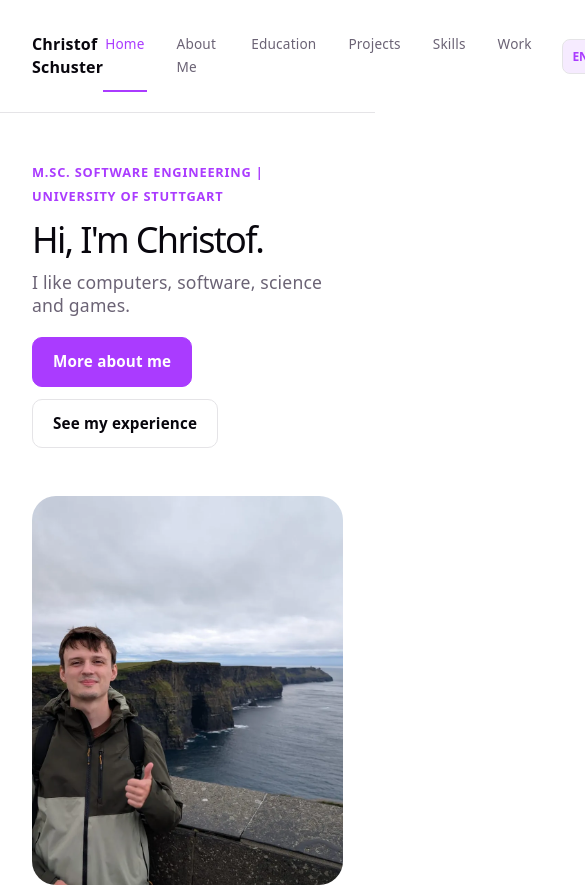
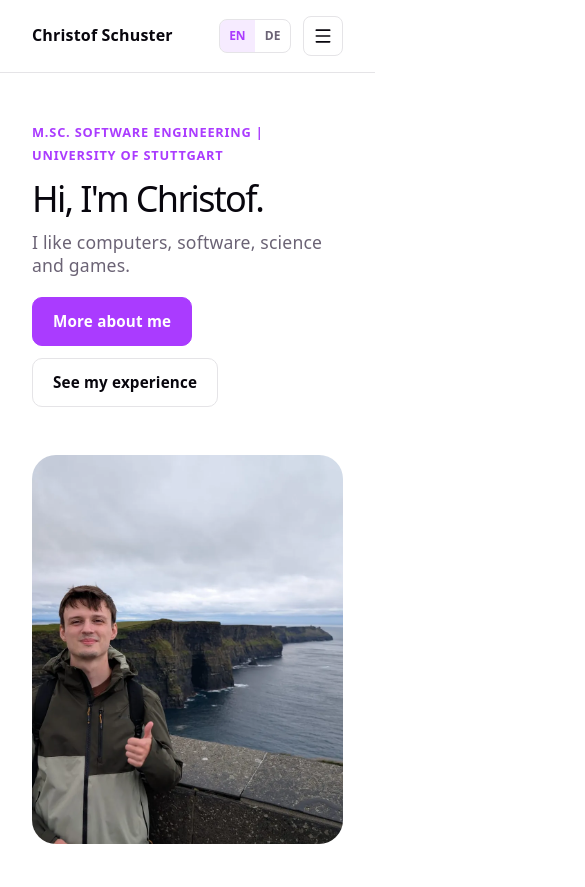
Before and after one commit to christofmitf/portfolio, a React (Vite) app: page / in a window 390 px wide. Shown: the top 887 px of the page, 585 px wide, since content can reach past the window. Built offline with nearby package versions, Linux system fonts and the light colour scheme.

Commit message:
Improve mobile support, add focus sytels and skip link

```diff
--- a/src/App.tsx
+++ b/src/App.tsx
@@ -25,7 +25,8 @@ function App() {
   return (
     <>
       <Header />
-      <main>
+      {/* tabIndex -1 so the skip link in the header can move the focus here */}
+      <main id="main" tabIndex={-1}>
         {/* shows nothing while a lazy page is still loading, header and footer stay */}
         <Suspense fallback={null}>
           <Routes>
--- a/src/components/Header.css
+++ b/src/components/Header.css
@@ -1,7 +1,9 @@
 .header {
+  position: relative;
   display: flex;
   justify-content: space-between;
   align-items: center;
+  gap: 16px;
   padding: 20px 32px;
   border-bottom: 1px solid var(--border);
 }
@@ -43,3 +45,81 @@
   color: var(--accent);
   border-bottom-color: var(--accent);
 }
+
+/* hidden above the header until it gets keyboard focus */
+.skip-link {
+  position: absolute;
+  top: 8px;
+  left: 32px;
+  transform: translateY(-200%);
+  padding: 8px 12px;
+  border-radius: 8px;
+  background: var(--accent);
+  color: #fff;
+  text-decoration: none;
+  z-index: 20;
+}
+
+.skip-link:focus {
+  transform: none;
+}
+
+.menu-button {
+  display: none;
+  align-items: center;
+  justify-content: center;
+  width: 40px;
+  height: 40px;
+  padding: 0;
+  border: 1px solid var(--border);
+  border-radius: 8px;
+  background: none;
+  color: var(--text-h);
+  cursor: pointer;
+}
+
+/* The German labels are long ("Berufserfahrung"), so the links stop fitting below about 900 px */
+@media (max-width: 900px) {
+  .header {
+    padding: 16px 32px;
+  }
+
+  .header-actions {
+    gap: 12px;
+  }
+
+  .menu-button {
+    display: flex;
+  }
+
+  .nav {
+    display: none;
+    position: absolute;
+    top: 100%;
+    left: 0;
+    right: 0;
+    flex-direction: column;
+    gap: 0;
+    padding: 8px 16px 16px;
+    background: var(--bg);
+    border-bottom: 1px solid var(--border);
+    box-shadow: var(--shadow);
+    z-index: 10;
+  }
+
+  .nav.open {
+    display: flex;
+  }
+
+  .nav-link {
+    font-size: 1rem;
+    padding: 12px 0;
+    border-bottom: none;
+    border-left: 2px solid transparent;
+    padding-left: 12px;
+  }
+
+  .nav-link.active {
+    border-left-color: var(--accent);
+  }
+}
--- a/src/components/Header.tsx
+++ b/src/components/Header.tsx
@@ -1,8 +1,13 @@
 /**
  * Navigation bar shown on every page. NavLink marks the link of the
  * current page with the `active` class.
+ *
+ * On small screens the links don't fit next to each other, so they are hidden
+ * behind a menu button and open as a dropdown below the header.
  */
 
+import { Menu, X } from 'lucide-react'
+import { useEffect, useRef, useState } from 'react'
 import { useTranslation } from 'react-i18next'
 import { Link, NavLink } from 'react-router'
 import { pages, paths } from '../lib/navigation'
@@ -11,22 +16,67 @@ import LanguageSwitch from './LanguageSwitch'
 
 function Header() {
   const { t } = useTranslation()
+  const [menuOpen, setMenuOpen] = useState(false)
+  const menuButton = useRef<HTMLButtonElement>(null)
+
+  // Escape closes the menu and puts the focus back on the button, like in a native dropdown
+  useEffect(() => {
+    if (!menuOpen) {
+      return
+    }
+    const onKeyDown = (event: KeyboardEvent) => {
+      if (event.key === 'Escape') {
+        setMenuOpen(false)
+        menuButton.current?.focus()
+      }
+    }
+    document.addEventListener('keydown', onKeyDown)
+    return () => document.removeEventListener('keydown', onKeyDown)
+  }, [menuOpen])
 
   return (
     <header className="header">
+      {/* With the HashRouter, "#main" would be read as a page URL, so the focus is moved by hand */}
+      <a
+        href="#main"
+        className="skip-link"
+        onClick={(event) => {
+          event.preventDefault()
+          document.getElementById('main')?.focus()
+        }}
+      >
+        {t('header.skipToContent')}
+      </a>
       <Link to={paths.home} className="header-name">
         Christof Schuster
       </Link>
       <div className="header-actions">
-        <nav className="nav">
+        <nav id="main-nav" className={menuOpen ? 'nav open' : 'nav'}>
           {pages.map((id) => (
             // `end` so that Home ("/") isn't marked active on every page
-            <NavLink key={id} to={paths[id]} end className="nav-link">
+            <NavLink
+              key={id}
+              to={paths[id]}
+              end
+              className="nav-link"
+              onClick={() => setMenuOpen(false)}
+            >
               {t(`nav.${id}`)}
             </NavLink>
           ))}
         </nav>
         <LanguageSwitch />
+        <button
+          ref={menuButton}
+          type="button"
+          className="menu-button"
+          aria-expanded={menuOpen}
+          aria-controls="main-nav"
+          aria-label={t(menuOpen ? 'header.closeMenu' : 'header.openMenu')}
+          onClick={() => setMenuOpen(!menuOpen)}
+        >
+          {menuOpen ? <X size={20} /> : <Menu size={20} />}
+        </button>
       </div>
     </header>
   )
--- a/src/components/LanguageSwitch.css
+++ b/src/components/LanguageSwitch.css
@@ -24,3 +24,8 @@
   background: var(--accent-bg);
   color: var(--accent);
 }
+
+/* the group has overflow: hidden, so the outline has to be drawn inside the button */
+.language-option:focus-visible {
+  outline-offset: -2px;
+}
--- a/src/components/pages/Projects.css
+++ b/src/components/pages/Projects.css
@@ -106,3 +106,7 @@
   padding: 0;
   margin: 1rem 0 0;
 }
+
+.project-links a {
+  color: var(--accent);
+}
--- a/src/data/projects.json
+++ b/src/data/projects.json
@@ -4,7 +4,7 @@
     "title": "VIBE",
     "context": {
       "en": "Software engineering research project, team of 3",
-      "de": "Forschungsprojekt Softwaretechnik, Team von drei Personen"
+      "de": "Forschungsprojekt Software Engineering, Team von drei Personen"
     },
     "description": {
       "en": "VIBE extends the research app VitaBeat, which combines the music someone listens to with heart rate and other data from their smartwatch. We added personalised song recommendations based on vital data and the current activity, and gamification to keep users engaged. For the gamification, I built an achievement system and a quiz system, and I was also responsible for the user studies.",
--- a/src/index.css
+++ b/src/index.css
@@ -108,3 +108,14 @@ p {
   border-color: var(--accent);
   color: #fff;
 }
+
+/* Visible focus for keyboard users only, a mouse click doesn't show it */
+:focus-visible {
+  outline: 2px solid var(--accent);
+  outline-offset: 2px;
+}
+
+/* main only gets focus from the skip link, an outline around the whole page would just be noise */
+main:focus {
+  outline: none;
+}
--- a/src/locales/de.json
+++ b/src/locales/de.json
@@ -11,7 +11,10 @@
     "work": "Berufserfahrung"
   },
   "header": {
-    "languageSwitch": "Sprache wählen"
+    "languageSwitch": "Sprache wählen",
+    "skipToContent": "Zum Inhalt springen",
+    "openMenu": "Menü öffnen",
+    "closeMenu": "Menü schließen"
   },
   "footer": {
     "builtWith": "Erstellt mit React, TypeScript & Vite",
--- a/src/locales/en.json
+++ b/src/locales/en.json
@@ -11,7 +11,10 @@
     "work": "Work"
   },
   "header": {
-    "languageSwitch": "Choose language"
+    "languageSwitch": "Choose language",
+    "skipToContent": "Skip to content",
+    "openMenu": "Open menu",
+    "closeMenu": "Close menu"
   },
   "footer": {
     "builtWith": "Built with React, TypeScript & Vite",
```
Also changed, not shown: 2 other files (tests, documents, lock files or other folders).
